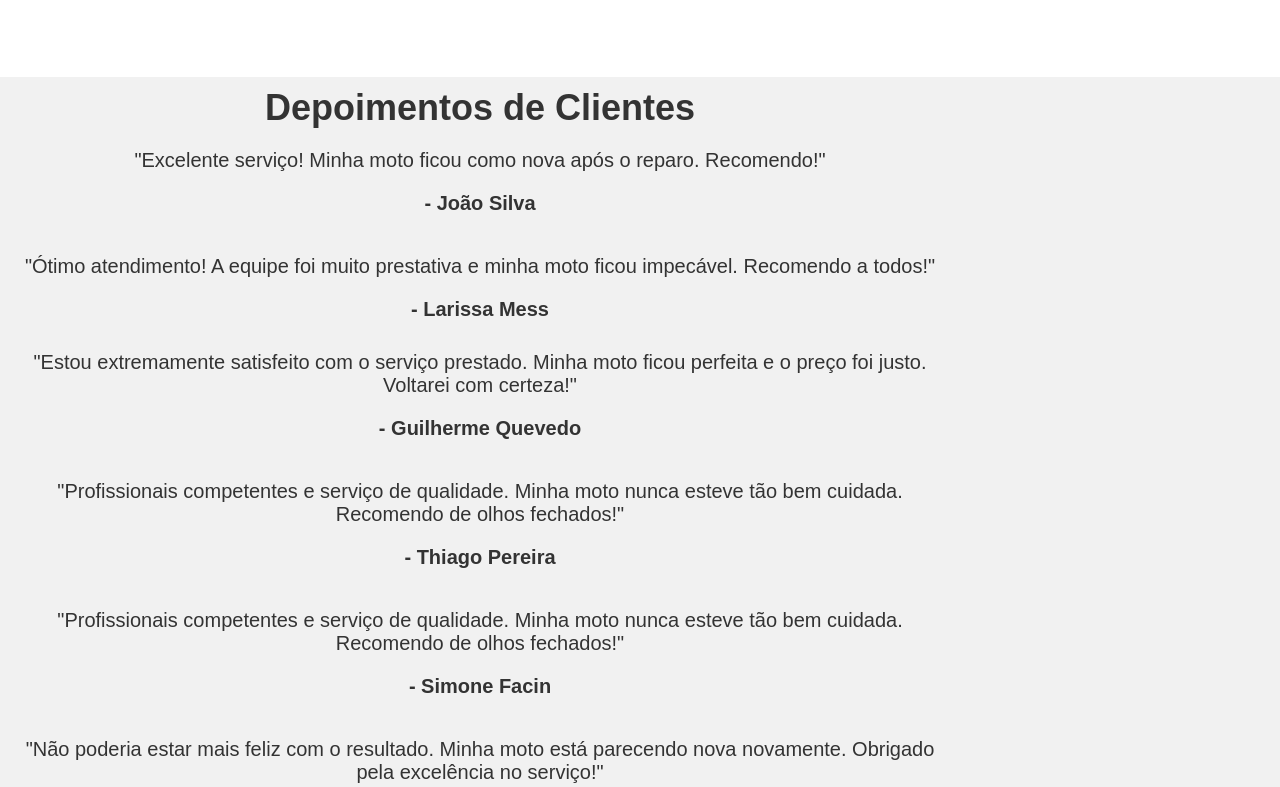
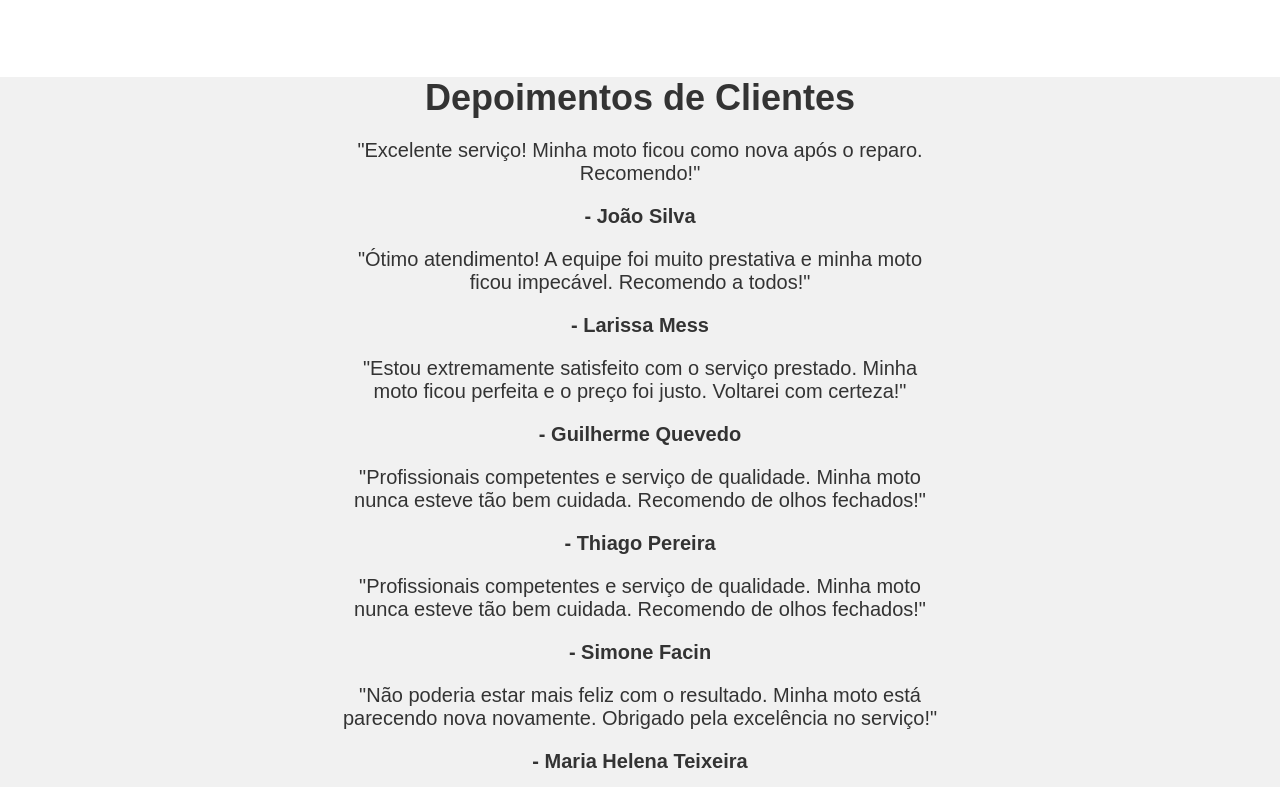
Before and after one commit to johnniewalke/dani, a plain HTML site: page site/v2/index.html in a window 1280 px wide. Shown: the part 1085-1872 px from the top of the page. Drawn offline with Linux system fonts and the light colour scheme.

Commit message:
refacture: Ajustado e centralizado Depoimentos de Clientes

```diff
--- a/site/v2/estilo/index.css
+++ b/site/v2/estilo/index.css
@@ -82,15 +82,15 @@ body {
 }
 
 .depoimentos_clientes {
-    display: flex;
-    flex-direction: column;
-    width: 75%;
+    width: 600px;
+    margin: 0 auto;
+    text-align: center;
 }
 
-.testimonial {
+.depoimentos_clientes .testimonial {
     background-color: #f1f1f1;
-    padding: 10px;
     text-align: center;
+    margin-bottom: 10px;
 }
 
 .testimonial h2 {
```
